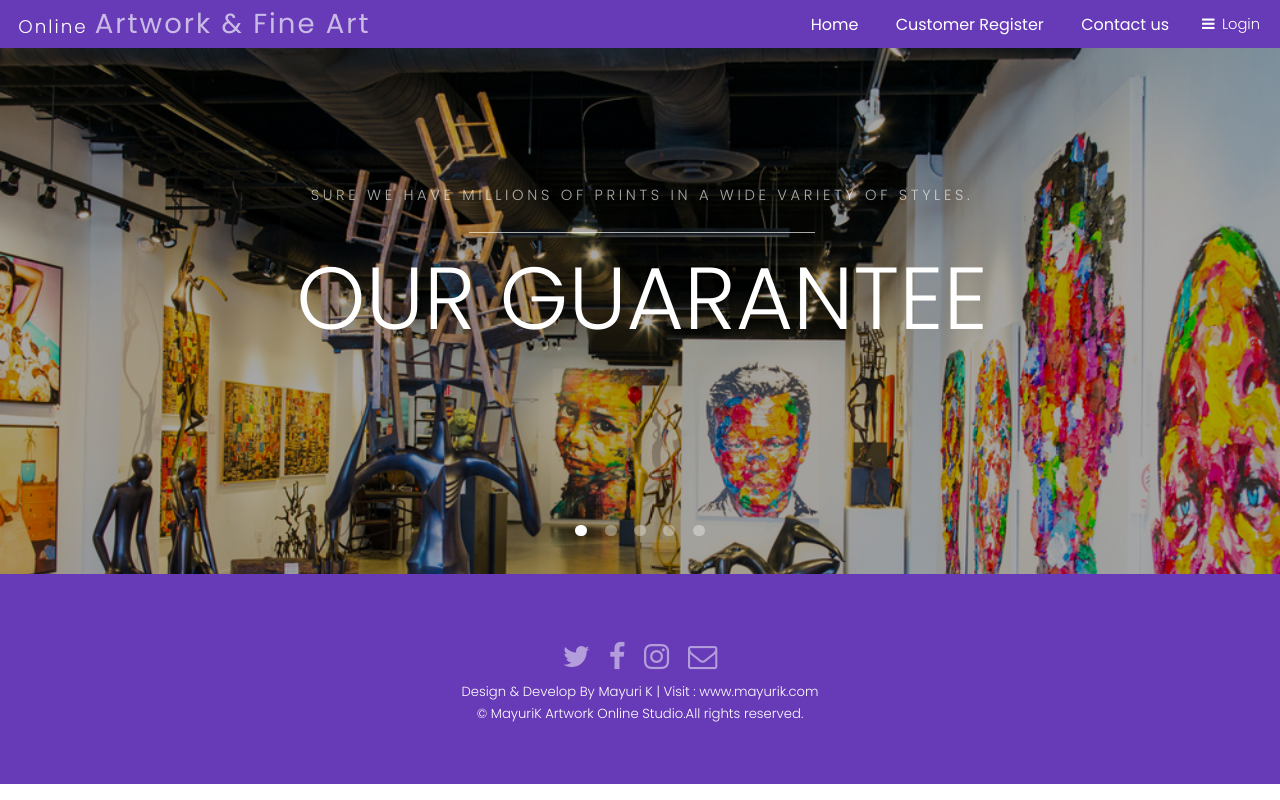
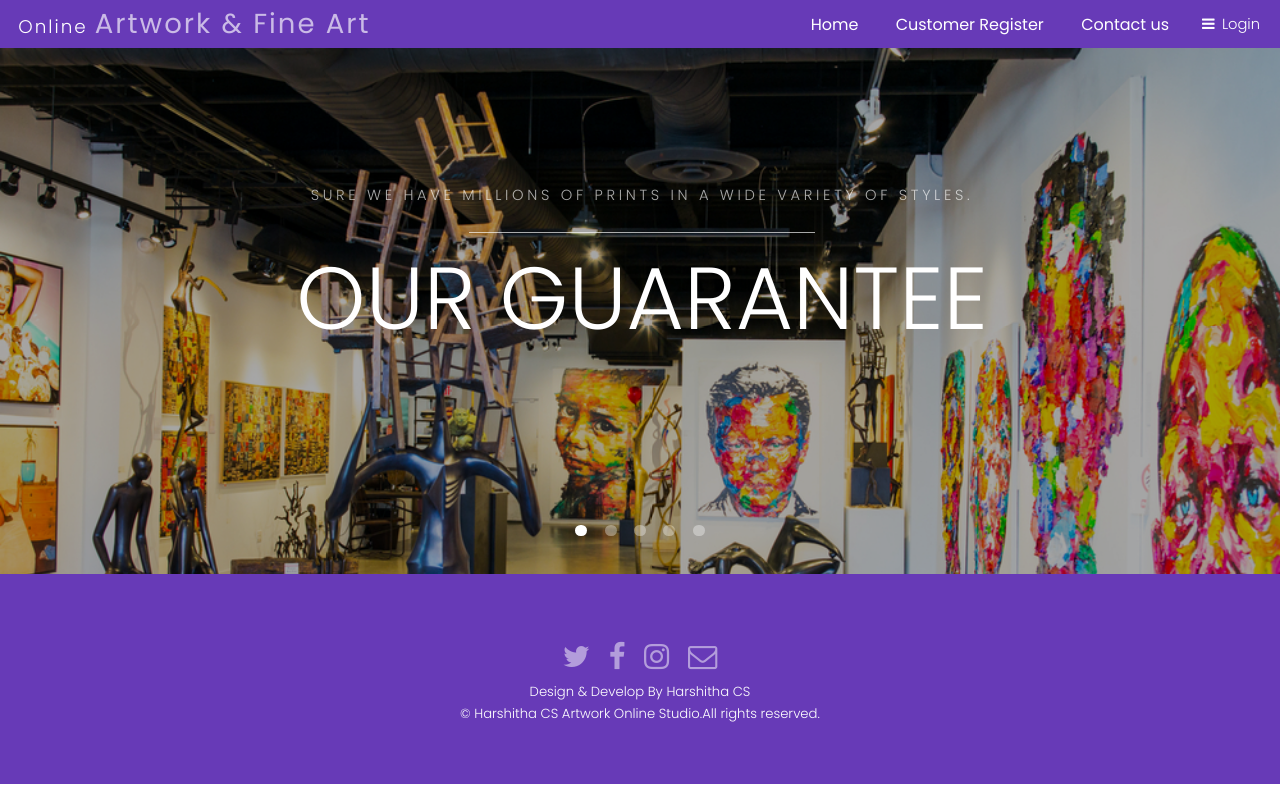
Before and after one commit to csharshitha088/ArtGalleryManagement, a PHP site: page /index.php in a window 1280 px wide. Run offline with PHP 8.4, Linux system fonts and the light colour scheme.

Commit message:
Update footer design credit and copyright owner

```diff
--- a/index.php
+++ b/index.php
@@ -48,7 +48,7 @@
 
             ?>
       </section>
-<!-- Visit : www.mayurik.com -->
+
       <!-- Footer -->
       <footer id="footer">
          <div class="container">
@@ -60,8 +60,8 @@
             </ul>
          </div>
          <div class="copyright">
-            <div class="footer text-center">Design & Develop By Mayuri K | Visit : www.mayurik.com</div>
-            &copy; MayuriK Artwork Online Studio.All rights reserved.
+            <div class="footer text-center">Design & Develop By Harshitha CS</div>
+            &copy; Harshitha CS Artwork Online Studio.All rights reserved.
          </div>
       </footer>
       <!-- Scripts -->
```
